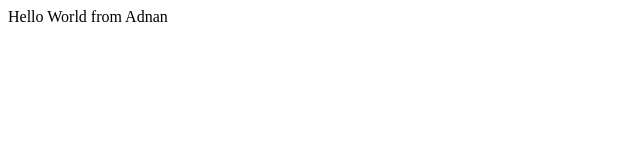
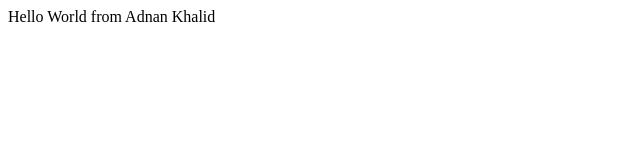
Before and after one commit to adnankhalid46/botcamp2020, a plain HTML site: page index.html in a window 1280 px wide. Shown: the full height of the page, 0-640 px from the left. Drawn offline with Linux system fonts and the light colour scheme.

Commit message:
father name added

```diff
--- a/index.html
+++ b/index.html
@@ -7,7 +7,7 @@
 </head>
 <body>
     <div>
-        Hello World from Adnan
+        Hello World from Adnan Khalid
     </div>
 
 </body>
```
